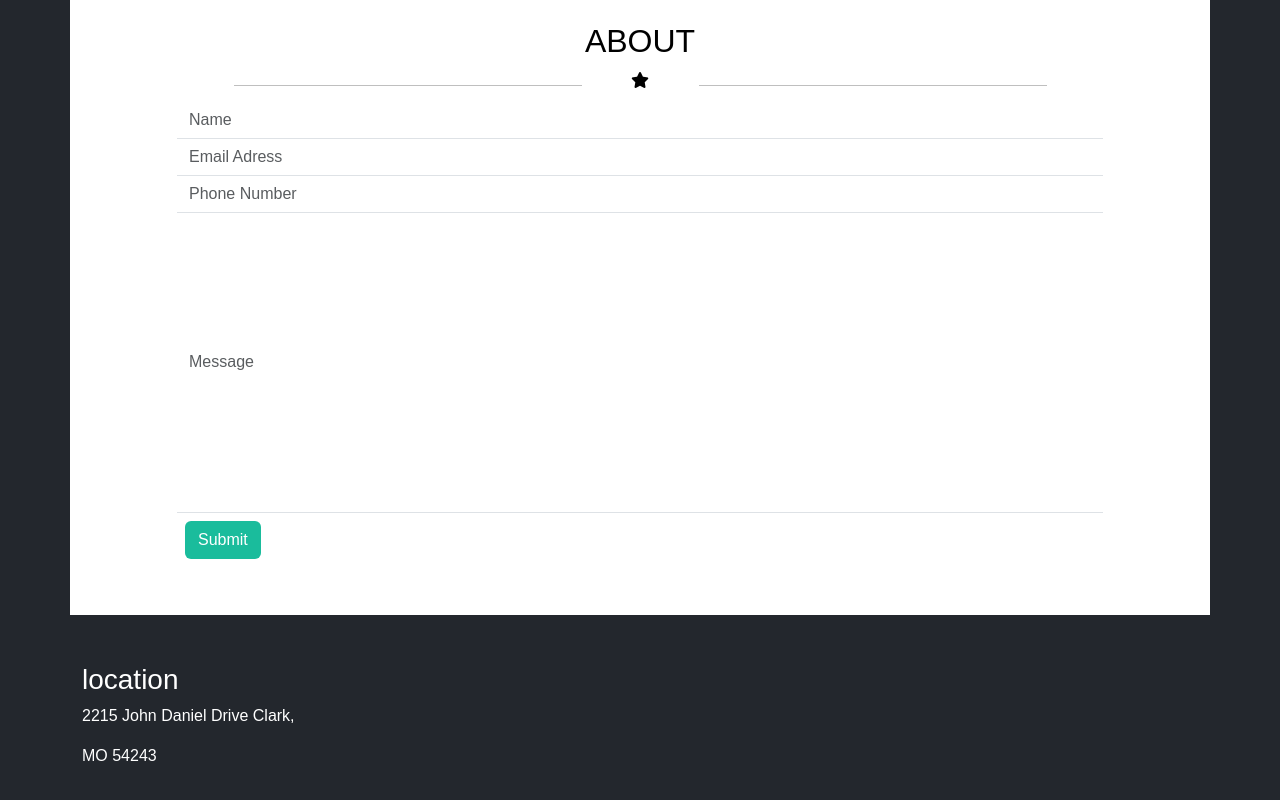
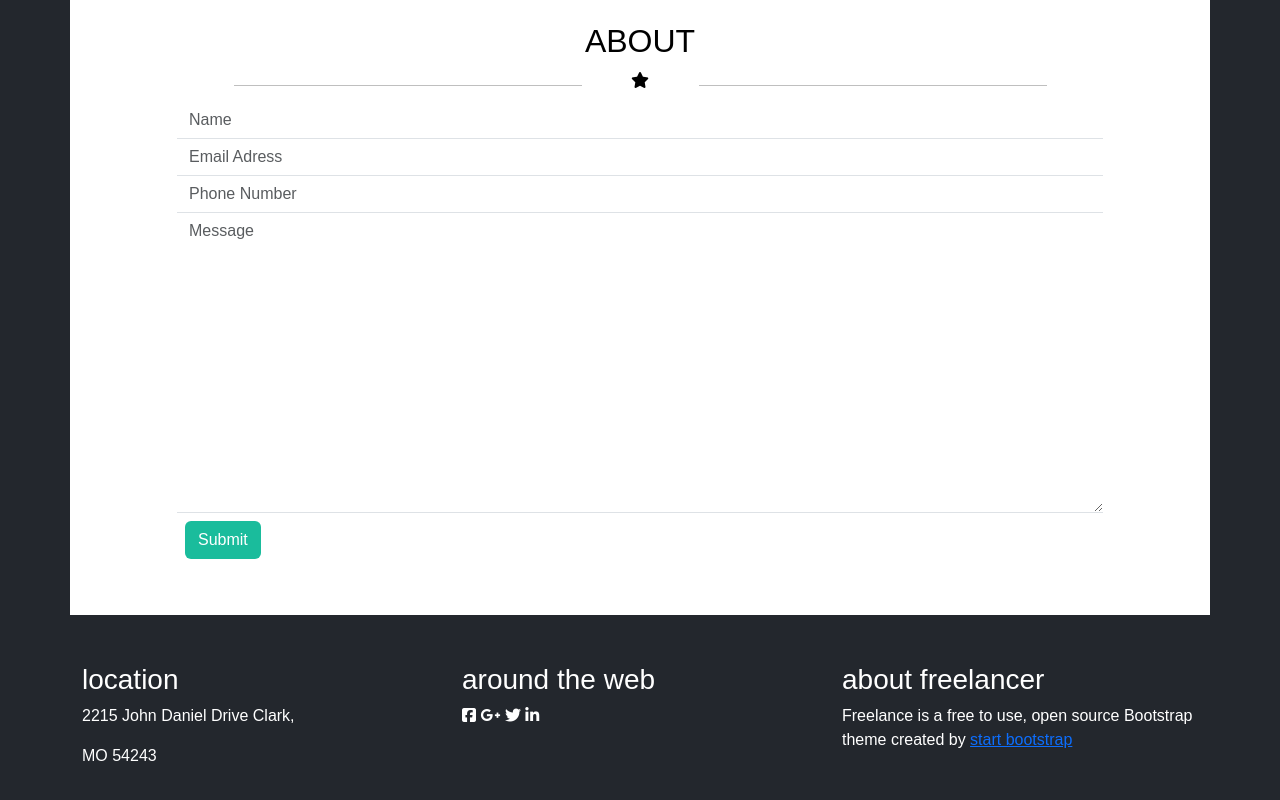
Before and after one commit to lucafagiolini/html-css-bootstrap-freelancer, a plain HTML site: page index.html in a window 1280 px wide. Shown: the part 1578-2378 px from the top of the page. Drawn offline with nearby package versions, Linux system fonts and the light colour scheme.

Commit message:
message form fixed, footer checkpoint

```diff
--- a/index.html
+++ b/index.html
@@ -155,9 +155,9 @@
                         id="InputPhoneNumber" placeholder="Phone Number">
                 </div>
                 <div id="message" class="col-10 d-flex align-content-start">
-                    <input type="message"
-                        class="form-control text-wrap border-top-0 border-end-0 border-start-0 rounded-0"
-                        id="InputMessage" placeholder="Message">
+                    <textarea
+                        class="form-control form-control text-wrap border-top-0 border-end-0 border-start-0 rounded-0"
+                        aria-label="With textarea" placeholder="Message"></textarea>
                 </div>
                 <div class="d-flex justify-content-start col-10">
                     <button type="send" class="w-fit m-2 btn green text-white">Submit</button>
@@ -167,12 +167,26 @@
 
     </main>
     <footer class="py-5 container container-sm container-md container-lg container-xl">
-        <div class="row-cols-lg-3 row-cols-md-3 row-cols-sm-1">
+        <div class="row row-cols-lg-3 row-cols-md-3 row-cols-sm-1">
             <div>
                 <h3>location</h3>
+                <p>2215 John Daniel Drive Clark,</p>
+                <p>MO 54243</p>
             </div>
-            <p>2215 John Daniel Drive Clark,</p>
-            <p>MO 54243</p>
+            <div class="">
+                <h3>around the web</h3>
+                <div>
+                    <i class="fa-brands fa-square-facebook"></i>
+                    <i class="fa-brands fa-google-plus-g"></i>
+                    <i class="fa-brands fa-twitter"></i>
+                    <i class="fa-brands fa-linkedin-in"></i>
+                </div>
+            </div>
+            <div class="">
+                <h3>about freelancer</h3>
+                <p>Freelance is a free to use, open source Bootstrap theme created by <a href="#">start bootstrap</a>
+                </p>
+            </div>
         </div>
 
     </footer>
```
